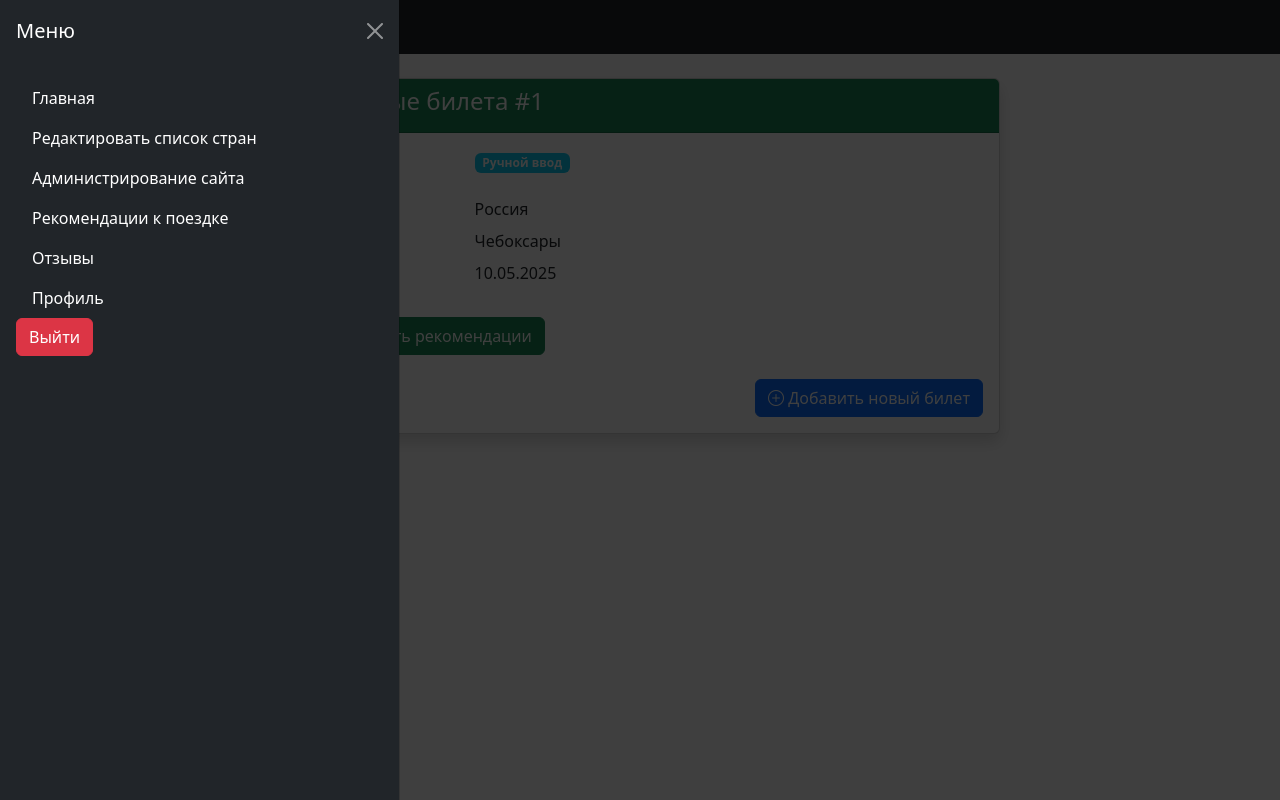
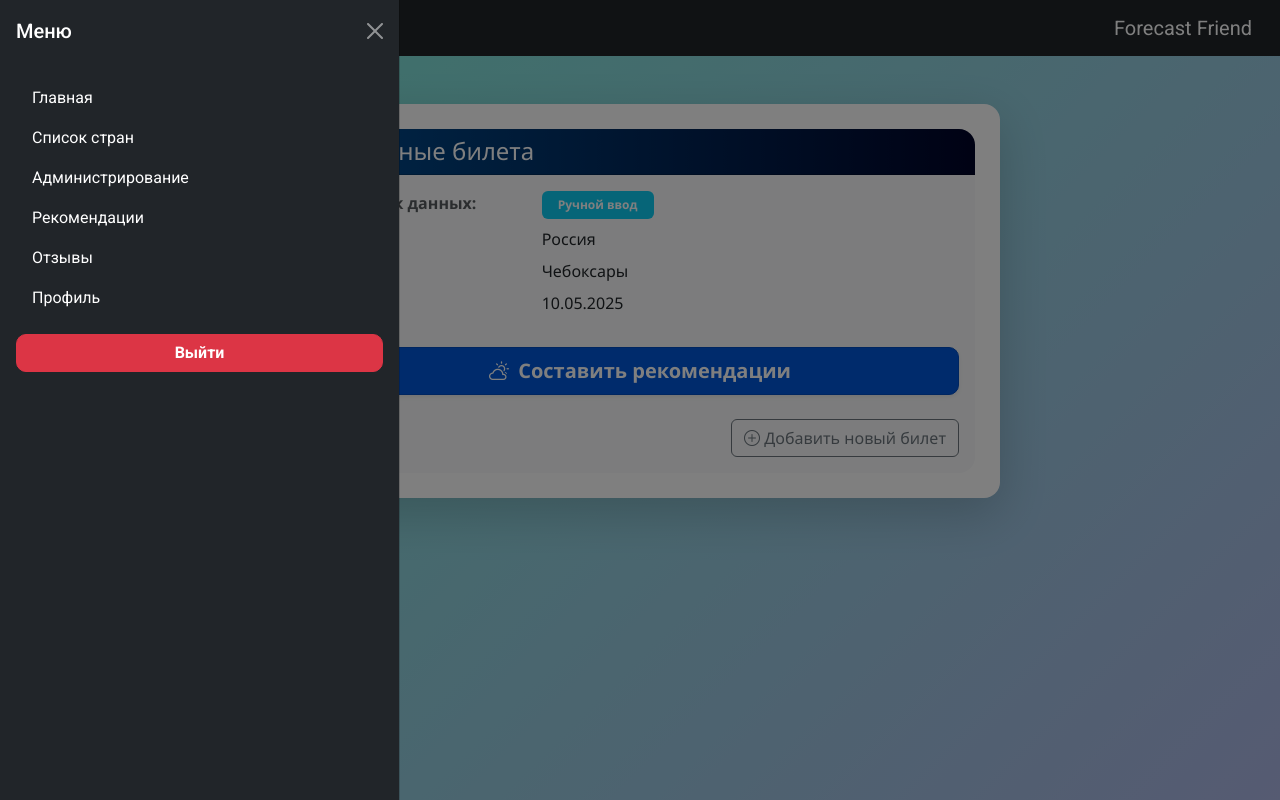
Before and after one commit to uzallar/Forecast-friend, a Django app: page /ticket/1/ in a window 1280 px wide, after a click on "Меню". Run offline with Django 5.2, Linux system fonts and the light colour scheme; a user stored in the database is signed in; data comes from the database, SQL or seed files in the repository; both versions use the stored data as it was after the commit.

Commit message:
сайт теперь покрасивше

```diff
--- a/forecast_friend/core/templates/base.html
+++ b/forecast_friend/core/templates/base.html
@@ -1,49 +1,27 @@
+{% load static %}
+
 <!DOCTYPE html>
-<html lang="en">
+<html lang="ru">
 
 <head>
   <meta charset="UTF-8" />
-  <title>Мой сайт</title>
+  <title>{% block title %}Forecast Friend{% endblock %}</title>
+
   <!-- Bootstrap CSS -->
   <link href="https://cdn.jsdelivr.net/npm/bootstrap@5.3.2/dist/css/bootstrap.min.css" rel="stylesheet" />
-  <style>
-    body {
-      overflow-x: hidden;
-    }
+  <link rel="stylesheet" href="https://cdn.jsdelivr.net/npm/bootstrap-icons@1.8.0/font/bootstrap-icons.css">
 
-    #sidebarMenu {
-      min-width: 250px;
-    }
-    .bar-chart {
-      display: flex;
-      align-items: flex-end;
-      height: 200px;
-      border-left: 2px solid #333;
-      border-bottom: 2px solid #333;
-      padding: 10px;
-      gap: 10px;
-    }
-    .bar {
-      width: 30px;
-      background-color: #007bff;
-      text-align: center;
-      color: white;
-      display: flex;
-      align-items: flex-end;
-      justify-content: center;
-      transition: 0.3s;
-    }
-    .bar:hover {
-      background-color: #0056b3;
-    }
-    .bar-label {
-      text-align: center;
-      margin-top: 5px;
-      font-size: 0.9em;
-    }
-  </style>
-  <link rel="stylesheet" href="https://cdn.jsdelivr.net/npm/bootstrap-icons@1.8.0/font/bootstrap-icons.css">
+  <!-- Google Fonts -->
+  <link href="https://fonts.googleapis.com/css2?family=Roboto:wght@400;500;700&display=swap" rel="stylesheet">
+
+  <!-- Custom CSS -->
+  <link rel="stylesheet" href="{% static 'css/style.css' %}" />
+
 </head>
+
+<body>
+
+  <!-- Toast notifications -->
   <div aria-live="polite" aria-atomic="true" class="position-relative">
     <div class="toast-container position-fixed top-0 end-0 p-3">
       {% for message in messages %}
@@ -58,30 +36,19 @@
       {% endfor %}
     </div>
   </div>
-<script src="https://cdn.jsdelivr.net/npm/bootstrap@5.3.2/dist/js/bootstrap.bundle.min.js"></script>
-<script>
-  // Автоматически показать все сообщения как toasts
-  document.addEventListener("DOMContentLoaded", function () {
-    const toastElList = [].slice.call(document.querySelectorAll(".toast"));
-    toastElList.map(function (toastEl) {
-      const toast = new bootstrap.Toast(toastEl, { delay: 4000 });
-      toast.show();
-    });
-  });
-</script>
 
-<body>
-  <!-- Кнопка открытия меню -->
+  <!-- Navbar -->
   <nav class="navbar navbar-dark bg-dark">
     <div class="container-fluid">
       <button class="btn btn-outline-light" type="button" data-bs-toggle="offcanvas" data-bs-target="#sidebarMenu"
         aria-controls="sidebarMenu">
-        ☰ Меню
+        <i class="bi bi-list"></i> Меню
       </button>
+      <a class="navbar-brand ms-3" href="{% url 'country_list' %}">Forecast Friend</a>
     </div>
   </nav>
 
-  <!-- Боковое меню -->
+  <!-- Sidebar -->
   <div class="offcanvas offcanvas-start bg-dark text-white" tabindex="-1" id="sidebarMenu"
     aria-labelledby="sidebarMenuLabel">
     <div class="offcanvas-header">
@@ -90,76 +57,49 @@
     </div>
     <div class="offcanvas-body">
       <ul class="nav flex-column">
-        {% if user.is_authenticated %} {% if user.is_staff %}
-        <!-- Пункты меню для админов -->
-        <li class="nav-item">
-          <a class="nav-link text-white" href="{% url 'visits_stats' %}">Главная</a>
-        </li>
-        <li class="nav-item">
-          <a class="nav-link text-white" href="{% url 'country_list' %}">Редактировать список стран</a>
-        </li>
-        <li class="nav-item">
-          <a class="nav-link text-white" href="{% url 'add_admin' %}">Администрирование сайта</a>
-        </li>
-        <li class="nav-item">
-          <a class="nav-link text-white" href="{% url 'add_ticket' %}">Рекомендации к поездке</a>
-        </li>
-        <li class="nav-item">
-          <a class="nav-link text-white" href="{% url 'review_page' %}">Отзывы</a>
-        </li>
-        <li class="nav-item">
-          <a class="nav-link text-white" href="{% url 'profile' %}">Профиль</a>
-        </li>
-        <li class="nav-item">
+        {% if user.is_authenticated %}
+        {% if user.is_staff %}
+        <li class="nav-item"><a class="nav-link text-white" href="{% url 'visits_stats' %}">Главная</a></li>
+        <li class="nav-item"><a class="nav-link text-white" href="{% url 'country_list' %}">Список стран</a></li>
+        <li class="nav-item"><a class="nav-link text-white" href="{% url 'add_admin' %}">Администрирование</a></li>
+        {% else %}
+        <li class="nav-item"><a class="nav-link text-white" href="{% url 'country_list' %}">Главная</a></li>
+        {% endif %}
+        <li class="nav-item"><a class="nav-link text-white" href="{% url 'add_ticket' %}">Рекомендации</a></li>
+        <li class="nav-item"><a class="nav-link text-white" href="{% url 'review_page' %}">Отзывы</a></li>
+        <li class="nav-item"><a class="nav-link text-white" href="{% url 'profile' %}">Профиль</a></li>
+        <li class="nav-item mt-3">
           <form action="{% url 'logout' %}" method="post">
             {% csrf_token %}
-            <button type="submit" class="btn btn-danger">Выйти</button>
+            <button type="submit" class="btn btn-danger w-100">Выйти</button>
           </form>
         </li>
         {% else %}
-        <!-- пункты меню для обычных пользователей -->
-        <li class="nav-item">
-          <a class="nav-link text-white" href="{% url 'country_list' %}">Главная</a>
-        </li>
-        <li class="nav-item">
-          <a class="nav-link text-white" href="{% url 'add_ticket' %}">Рекомендации к поездке</a>
-        </li>
-        <li class="nav-item">
-          <a class="nav-link text-white" href="{% url 'review_page' %}">Отзывы</a>
-        </li>
-        <li class="nav-item">
-          <a class="nav-link text-white" href="{% url 'profile' %}">Профиль</a>
-        </li>
-        <li class="nav-item">
-          <form action="{% url 'logout' %}" method="post">
-            {% csrf_token %}
-            <button type="submit" class="btn btn-danger">Выйти</button>
-          </form>
-        </li>
-        {% endif %} {% else %}
-        <!-- Пункты меню для неавторизованных пользователей -->
-        <li class="nav-item">
-          <a class="nav-link text-white" href="{% url 'login' %}">Войти</a>
-        </li>
-        <li class="nav-item">
-          <a class="nav-link text-white" href="{% url 'register' %}">Регистрация</a>
-        </li>
-        <li class="nav-item">
-          <a class="nav-link text-white" href="{% url 'review_page' %}">Отзывы</a>
-        </li>
-        <li class="nav-item">
-          <a class="nav-link text-white" href="{% url 'country_list' %}">Главная</a>
-        </li>
+        <li class="nav-item"><a class="nav-link text-white" href="{% url 'login' %}">Войти</a></li>
+        <li class="nav-item"><a class="nav-link text-white" href="{% url 'register' %}">Регистрация</a></li>
+        <li class="nav-item"><a class="nav-link text-white" href="{% url 'review_page' %}">Отзывы</a></li>
+        <li class="nav-item"><a class="nav-link text-white" href="{% url 'country_list' %}">Главная</a></li>
         {% endif %}
       </ul>
     </div>
   </div>
 
-  <!-- Основная часть сайта -->
-  <div class="container mt-4">{% block content %} {% endblock %}</div>
+  <!-- Main content -->
+  <main class="container-lg mt-4 mb-5">
+    {% block content %}{% endblock %}
+  </main>
 
-  <!-- Bootstrap JS -->
+  <!-- Bootstrap JS Bundle -->
   <script src="https://cdn.jsdelivr.net/npm/bootstrap@5.3.2/dist/js/bootstrap.bundle.min.js"></script>
+
+  <script>
+    // Toast auto show
+    document.addEventListener("DOMContentLoaded", () => {
+      const toasts = document.querySelectorAll('.toast');
+      toasts.forEach(t => new bootstrap.Toast(t, { delay: 4000 }).show());
+    });
+  </script>
+
 </body>
 
 </html>
--- a/forecast_friend/core/templates/core/ticket_detail.html
+++ b/forecast_friend/core/templates/core/ticket_detail.html
@@ -2,39 +2,41 @@
 {% load static %}
 
 {% block content %}
-<div class="container mt-4">
+<div class="container mt-5">
     <div class="row justify-content-center">
         <div class="col-lg-8">
+
             {% if messages %}
             {% for message in messages %}
-            <div class="alert alert-{{ message.tags }} alert-dismissible fade show">
-                {{ message }}
+            <div class="alert alert-{{ message.tags }} alert-dismissible fade show shadow-sm">
+                <i class="bi bi-info-circle me-1"></i> {{ message }}
                 <button type="button" class="btn-close" data-bs-dismiss="alert"></button>
             </div>
             {% endfor %}
             {% endif %}
 
-            <div class="card shadow">
-                <div class="card-header bg-success text-white">
-                    <h4><i class="bi bi-ticket-detailed"></i> Данные билета #{{ ticket.id }}</h4>
+            <div class="card ticket-card shadow-lg border-0 rounded-4">
+                <div class="card-header bg-deep-blue text-white rounded-top-4">
+                    <h4 class="mb-0"><i class="bi bi-ticket-perforated me-2"></i>Данные билета </h4>
                 </div>
-                <div class="card-body">
-                    <dl class="row">
-                        <dt class="col-sm-3">Источник данных:</dt>
-                        <dd class="col-sm-9">
-                            <span class="badge bg-{% if ticket.pdf_file %}success{% else %}info{% endif %}">
+                <div class="card-body bg-light rounded-bottom-4">
+
+                    <dl class="row fs-6">
+                        <dt class="col-sm-4 text-muted">Источник данных:</dt>
+                        <dd class="col-sm-8">
+                            <span class="badge bg-{% if ticket.pdf_file %}primary{% else %}info{% endif %} px-3 py-2">
                                 {% if ticket.pdf_file %}PDF{% else %}Ручной ввод{% endif %}
                             </span>
                         </dd>
 
-                        <dt class="col-sm-3">Страна:</dt>
-                        <dd class="col-sm-9">{{ ticket.country|default:"Не указана" }}</dd>
+                        <dt class="col-sm-4 text-muted">Страна:</dt>
+                        <dd class="col-sm-8">{{ ticket.country|default:"Не указана" }}</dd>
 
-                        <dt class="col-sm-3">Город:</dt>
-                        <dd class="col-sm-9">{{ ticket.city|default:"Не указан" }}</dd>
+                        <dt class="col-sm-4 text-muted">Город:</dt>
+                        <dd class="col-sm-8">{{ ticket.city|default:"Не указан" }}</dd>
 
-                        <dt class="col-sm-3">Дата:</dt>
-                        <dd class="col-sm-9">
+                        <dt class="col-sm-4 text-muted">Дата:</dt>
+                        <dd class="col-sm-8">
                             {% if ticket.date %}
                             {{ ticket.date|date:"d.m.Y" }}
                             {% else %}
@@ -45,26 +47,26 @@
 
                     {% if ticket.pdf_file %}
                     <div class="mt-3">
-                        <a href="{{ ticket.pdf_file.url }}" class="btn btn-outline-primary" target="_blank">
-                            <i class="bi bi-file-earmark-pdf"></i> Просмотреть PDF
-                        </a>
                         <span class="ms-2 text-muted">({{ ticket.pdf_file.size|filesizeformat }})</span>
                     </div>
                     {% endif %}
-                    <!-- Новая кнопка для рекомендаций -->
-                    <div class="mt-4">
+
+                    <div class="mt-4 d-grid">
                         <a href="{% url 'weather' %}?city={{ ticket.city|urlencode }}&date={{ ticket.date|date:'Y-m-d' }}"
-                            class="btn btn-success">
-                            <i class="bi bi-cloud-sun"></i> Составить рекомендации
+                            class="btn btn-primary btn-lg shadow-sm">
+                            <i class="bi bi-cloud-sun me-1"></i> Составить рекомендации
                         </a>
                     </div>
-                    <div class="d-grid gap-2 d-md-flex justify-content-md-end mt-4">
-                        <a href="{% url 'add_ticket' %}" class="btn btn-primary">
+
+                    <div class="d-flex justify-content-end mt-4">
+                        <a href="{% url 'add_ticket' %}" class="btn btn-outline-secondary">
                             <i class="bi bi-plus-circle"></i> Добавить новый билет
                         </a>
                     </div>
+
                 </div>
             </div>
+
         </div>
     </div>
 </div>
--- a/forecast_friend/forecast_friend/settings.py
+++ b/forecast_friend/forecast_friend/settings.py
@@ -33,6 +33,7 @@ ALLOWED_HOSTS = []
 # Application definition
 
 INSTALLED_APPS = [
+    'widget_tweaks',
     'django.contrib.admin',
     'django.contrib.auth',
     'django.contrib.contenttypes',
@@ -131,7 +132,6 @@ LOGOUT_REDIRECT_METHODS = ['GET', 'POST']
 STATIC_URL = 'static/'
 STATICFILES_DIRS = [
     BASE_DIR / "static",
-    BASE_DIR / "forecast_friend/core/static",
 ]
 
 # Default primary key field type
--- /dev/null
+++ b/forecast_friend/static/css/style.css
@@ -0,0 +1,128 @@
+/* Основные стили и анимации */
+body {
+    font-family: 'Roboto', sans-serif;
+    background: linear-gradient(135deg, #74ebd5, #acb6e5);
+    min-height: 100vh;
+    margin: 0;
+    padding: 0;
+    color: #333;
+}
+
+.nav-link:hover {
+    color: #0d6efd !important;
+    text-decoration: underline;
+}
+
+/* Красивый синий стиль кнопки */
+.btn-primary {
+    background-color: #0057D9;
+    border-color: #004CC1;
+    color: #fff;
+    border-radius: 10px;
+    font-weight: 600;
+    transition: all 0.2s ease-in-out;
+}
+
+.btn-primary:hover,
+.btn-primary:focus {
+    background-color: #0043B3;
+    border-color: #003C9E;
+    box-shadow: 0 0 12px rgba(0, 87, 217, 0.5);
+    transform: scale(1.03);
+}
+
+.btn-danger {
+    border-radius: 10px;
+    font-weight: 600;
+    transition: transform 0.2s ease, box-shadow 0.2s ease;
+}
+
+.btn-danger:hover {
+    transform: scale(1.05);
+    box-shadow: 0 0 8px rgba(220, 53, 69, 0.6);
+}
+
+.card,
+.auth-card {
+    background-color: white;
+    border-radius: 20px;
+    box-shadow: 0 10px 25px rgba(0, 0, 0, 0.1);
+    padding: 25px;
+    animation: fadeIn 0.5s ease forwards;
+}
+
+.auth-card {
+    max-width: 480px;
+    margin: auto;
+    background-color: white;
+    border-radius: 15px;
+    box-shadow: 0 8px 24px rgba(0, 0, 0, 0.1);
+    transition: box-shadow 0.3s ease;
+}
+
+.reviews-container {
+    max-height: 450px;
+    overflow-y: auto;
+    padding-right: 10px;
+}
+
+.form-control {
+    border-radius: 10px;
+}
+
+/* Плавное появление */
+@keyframes fadeIn {
+    from {
+        opacity: 0;
+        transform: translateY(10px);
+    }
+
+    to {
+        opacity: 1;
+        transform: translateY(0);
+    }
+}
+
+.fade-in {
+    animation: fadeInAnimation 0.6s ease forwards;
+    opacity: 0;
+}
+
+@keyframes fadeInAnimation {
+    to {
+        opacity: 1;
+    }
+}
+
+/* Эффект наведения для кнопок */
+.btn-hover-shadow:hover {
+    box-shadow: 0 4px 15px rgba(0, 123, 255, 0.5);
+    transition: box-shadow 0.3s ease;
+}
+
+/* Ошибки с иконкой */
+.invalid-feedback i {
+    margin-right: 6px;
+    color: #dc3545;
+    vertical-align: middle;
+}
+
+label {
+    font-weight: 600;
+}
+
+/* Градиентный фон для карточек */
+.bg-deep-blue {
+    background: linear-gradient(90deg, #004e92, #000428);
+}
+
+/* Карточки билетов */
+.ticket-card {
+    font-family: 'Segoe UI', sans-serif;
+    transition: all 0.3s ease-in-out;
+}
+
+.ticket-card:hover {
+    transform: translateY(-2px);
+    box-shadow: 0 0 20px rgba(0, 64, 128, 0.3);
+}
```
Also changed, not shown: forecast_friend/core/templates/navbar.html (deleted, +0 -12 lines), forecast_friend/core/templates/profile.html (+8 -17 lines), forecast_friend/core/templates/edit_profile.html (line endings or trailing spaces), forecast_friend/db.sqlite3, 2 other files. Lines whose indentation alone changed are shown as unchanged.
